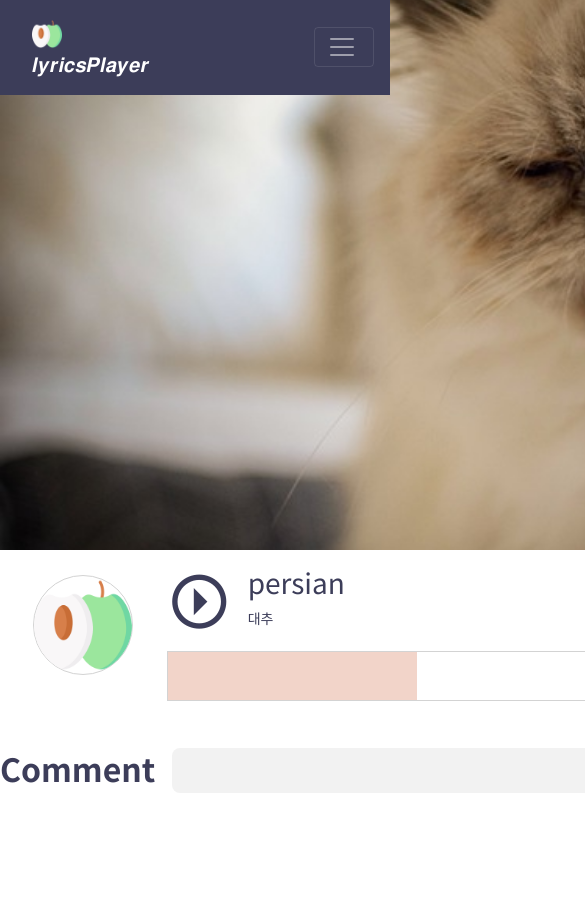
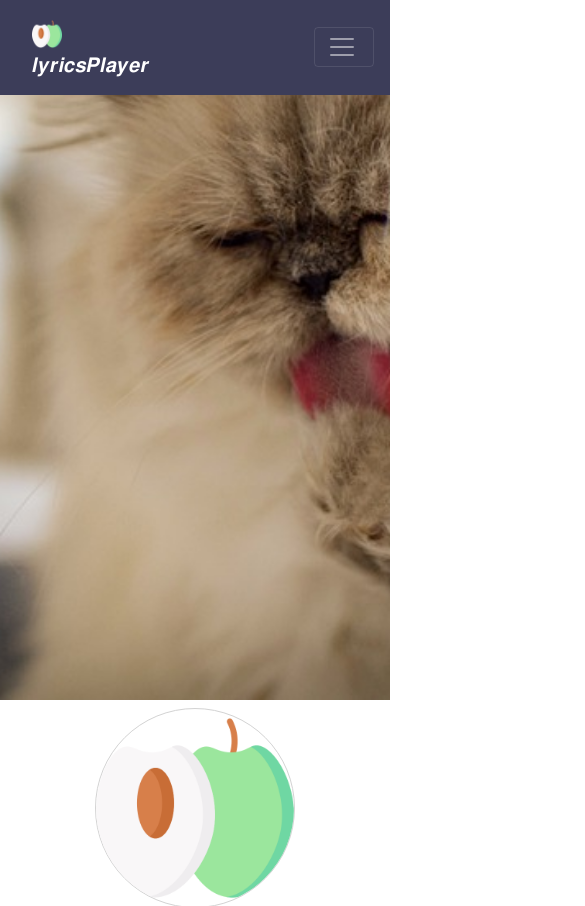
Before and after one commit to dnfwlxo11/lyricsPlayer, a Vue app in the folder client/: page /music/1 in a window 390 px wide. Shown: the top 906 px of the page, 585 px wide, since content can reach past the window. Before the commit the page ends 844 px from the top, so only its background shows below. Built offline with nearby package versions, Linux system fonts and the light colour scheme.

Commit message:
edit: tiny change, hover event, etc..

```diff
--- a/client/src/views/Home.vue
+++ b/client/src/views/Home.vue
@@ -14,12 +14,12 @@
             <div class="row m-0 p-0">
                 <div class="col-md-2 mb-5 album" v-for="(item, key) in dummy" :key="key" style="float: left;">
                     <div class="thumbnail card mb-1">
-                        <img :src="require(`@/assets/dummy/${item}.jpg`)" :alt="`${item}`" style="object-fit: cover;" @click="$router.push({ path: `/music/${key}`})">
+                        <img :src="require(`@/assets/dummy/${item}.jpg`)" :alt="`${item}`" style="object-fit: cover;" @click="$router.push(`/music/${key}`)">
                     </div>
                     <div class="text-left">
                         <div class="music-info text-left">
-                            <span @click="$router.push({ path: `/music/${key}` })">{{item}}</span> <br>
-                            <span @click="$router.push({ path: `/musician/대추`})"><small>대추</small></span>
+                            <span @click="$router.push(`/music/${key}`)">{{item}}</span> <br>
+                            <span @click="$router.push(`/musician/대추`)"><small>대추</small></span>
                         </div>
                     </div>
                 </div>
@@ -53,6 +53,7 @@
 <style>
     .top {
         position: fixed;
+        z-index: 1000;
     }
 
     .search {
--- a/client/src/views/music/music.vue
+++ b/client/src/views/music/music.vue
@@ -1,20 +1,20 @@
 <template>
     <div class="music">
         <top></top>
-        <div class="container p-0" style="min-width: 1000px;">
+        <div class="container p-0">
             <div class="profile">
-                <img class="w-100" :src="require(`@/assets/dummy/${dummy[musicId]}.jpg`)" :alt="dummy[musicId]" style="height: 550px; object-fit: cover;">
+                <img class="w-100" :src="require(`@/assets/dummy/${dummy[musicId]}.jpg`)" :alt="dummy[musicId]" style="height: 700px; object-fit: cover;">
             </div>
             <div class="mb-5">
-                <div class="row m-0 p-0" style="height: 150px;">
-                    <div class="col-2 m-0 p-0 h-100 d-flex justify-content-center align-items-center">
+                <div class="row m-0 p-0 d-flex justify-content-center align-items-center">
+                    <div class="col-md-2 m-0 p-0 h-100 mt-2 mb-2 pl-2 pr-2">
                         <img class="musician-img" src="@/assets/dummy/musician.png" alt="대추">
                     </div>
 
-                    <div class="col-10 m-0 p-0">
-                        <i class="mr-3 mdi mdi-arrow-right-drop-circle-outline" style="font-size: 65px;float: left;"></i>
+                    <div class="col-md-10 m-0 p-0 w-100 pl-2 pr-2">
+                        <i class="mr-3 play-btn mdi mdi-arrow-right-drop-circle-outline" style="font-size: 65px;float: left;" @click="musicPlay"></i>
                         <div class="row m-0 p-0 mb-2 mt-3 text-left"><h3 class="m-0 p-0">{{dummy[musicId]}}</h3></div>
-                        <div class="row m-0 p-0 text-left"><small class="m-0 p-0"> 대추</small></div>
+                        <div class="row m-0 p-0 text-left" @click="$router.push('/musician/대추')"><small class="m-0 p-0"> 대추</small></div>
                         <div>
                             <progress value="30" max="100" style="height: 50px;width: 100%;"></progress>
                         </div>
@@ -46,6 +46,11 @@ export default {
     },
     created() {
         this.musicId = this.$route.params.musicId;
+    },
+    methods: {
+        musicPlay() {
+            console.log('음악을 재생합니다.');
+        }
     }
 }
 </script>
@@ -66,9 +71,15 @@ progress::-webkit-progress-bar {
 }
 
 .musician-img {
-    height: 100px;
-    width: 100px;
+    max-width: 200px;
+    max-height: 200px;
+    width: 70%;
     border-radius: 70%;
     border: 0.1rem lightgrey solid;
 }
+
+.play-btn:hover {
+    transform: scale(1.1);
+    transition: transform 0.5s;
+}
 </style>
--- a/client/src/views/music/vues/comments.vue
+++ b/client/src/views/music/vues/comments.vue
@@ -1,9 +1,9 @@
 <template>
-    <div class="comments">
+    <div class="comments mb-3 pl-2 pr-2">
         <div class="text-left">
             <div class="row h-100 d-flex justify-content-center align-items-center">
-                <div class="col-2"><h2><strong>Comment</strong></h2></div>
-                <div class="col-10">
+                <div class="col-md-2"><h2><strong>Comment</strong></h2></div>
+                <div class="col-md-10">
                     <input class="pl-3 comment-input" type="text" style="width: 80%;height: 45px;">
                     <button class="btn comment-btn" style="width: 20%;height: 45px;">등록</button>
                 </div>
```
